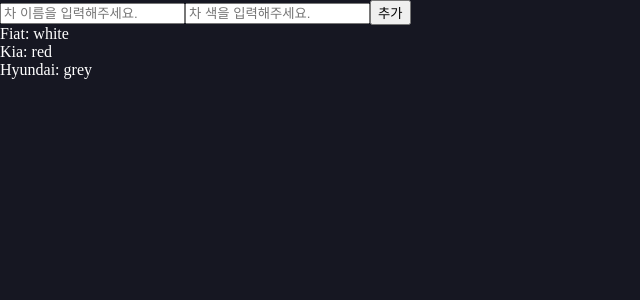
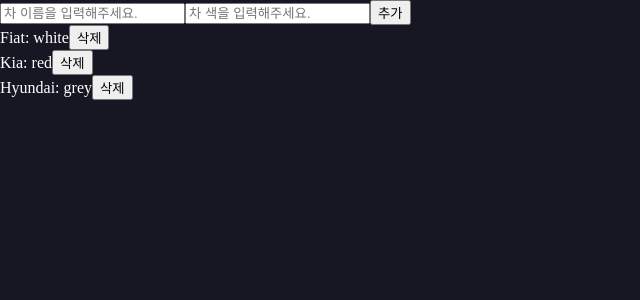
Before and after one commit to WoodysCloud/react, a React (Create React App) app: page / in a window 1280 px wide. Shown: the top 300 px of the page, without its empty margins (0-640 px from the left). Built offline with nearby package versions, Linux system fonts and the light colour scheme.

Commit message:
추가/제거 기능 구현

```diff
--- a/src/AppArray.js
+++ b/src/AppArray.js
@@ -31,24 +31,60 @@
   // 구조 분해 할당
   const { carname, color } = carInput;
 
+  // input에 텍스트 입력시 carInput에 데이터 업데이트, 화면에 텍스트 표시 리렌더링하는 함수
+  const changeText = (e) => {
+    // onChange 이벤트가 발생되었을 때 이벤트 객체에서 name, value를 받아옴
+    const { name, value } = e.target;
+
+    // carInput 객체에 새로 받아온 데이터를 set
+    setCarInput({
+      ...carInput,
+      [name]: value,
+    });
+  };
+
+  // useRef()에 매개변수값을 넣어주면 해당 값이 current property값으로 설정
+  const nextId = useRef(4);
+
+  // 버튼 클릭시 input에 입력되어 있는 텍스트를 기본 데이터 배열에 추가 / 리렌더링
+  const addText = () => {
+    // 기본 데이터 배열에 넣어줄 객체
+    const newCar = {
+      id: nextId.current,
+      carname: carname,
+      color: color,
+    };
+
+    setCarArray([...carArray, newCar]);
+
+    setCarInput({
+      carname: '',
+      color: '',
+    });
+
+    nextId.current++;
+
+    console.log(carArray);
+  };
+
+  const removeText = (id) => {
+    // filter 내장 함수: 조건에 맞는 데이터만 추출해서 새로운 데이터(배열) 생성
+    setCarArray(
+      carArray.filter(function (car) {
+        return car.id !== id;
+      }),
+    );
+  };
+
   return (
     <>
-      <div>
-        <input type="text" placeholder="차 이름을 입력해주세요." />
-        <input type="text" placeholder="차 색을 입력해주세요." />
-        <button type="button">추가</button>
-      </div>
-      <ul>
-        <li>
-          {carArray[0].carname}: {carArray[0].color}
-        </li>
-        <li>
-          {carArray[1].carname}: {carArray[1].color}
-        </li>
-        <li>
-          {carArray[2].carname}: {carArray[2].color}
-        </li>
-      </ul>
+      <HookArrayCreate
+        carname={carname}
+        color={color}
+        changeText={changeText}
+        addText={addText}
+      />
+      <HookArray carArray={carArray} removeText={removeText} />
     </>
   );
 }
--- a/src/HookArray.js
+++ b/src/HookArray.js
@@ -1,16 +1,26 @@
-function ListItem({ value }) {
+function ListItem({ car, removeText }) {
   return (
     <li>
-      {value.name}: {value.color}
+      <span>
+        {car.carname}: {car.color}
+      </span>
+      <button
+        type="button"
+        onClick={function () {
+          return removeText(car.id);
+        }}
+      >
+        삭제
+      </button>
     </li>
   );
 }
 
-function HookArray({ carArray }) {
+function HookArray({ carArray, removeText }) {
   return (
     <ul>
-      {carArray.map((car) => {
-        return <ListItem value={car} key={car.id} />;
+      {carArray.map(function (car) {
+        return <ListItem car={car} key={car.id} removeText={removeText} />;
       })}
     </ul>
   );
--- a/src/HookArrayCreate.js
+++ b/src/HookArrayCreate.js
@@ -1,19 +1,23 @@
-function HookArrayCreate({ name, color, changeText }) {
+function HookArrayCreate({ carname, color, changeText, addText }) {
   return (
     <div>
       <input
         type="text"
         placeholder="차 이름을 입력해주세요."
-        value={name}
         onChange={changeText}
+        name="carname"
+        value={carname}
       />
       <input
         type="text"
         placeholder="차 색을 입력해주세요."
+        onChange={changeText}
+        name="color"
         value={color}
-        onChange={changeText}
       />
-      <button type="button">추가</button>
+      <button type="button" onClick={addText}>
+        추가
+      </button>
     </div>
   );
 }
```
